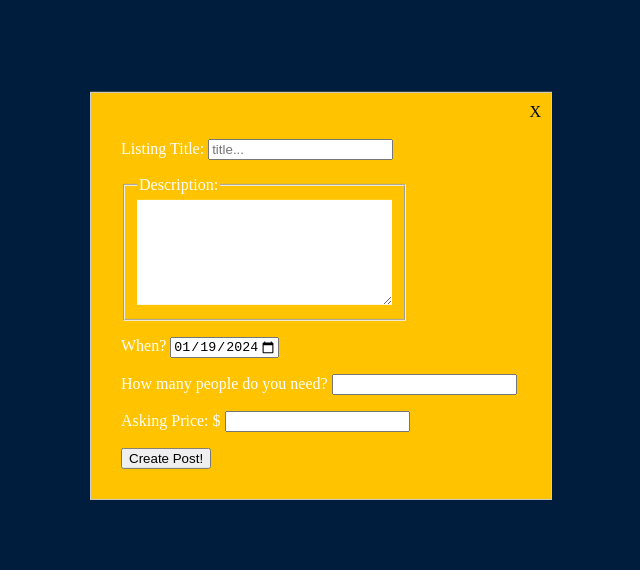
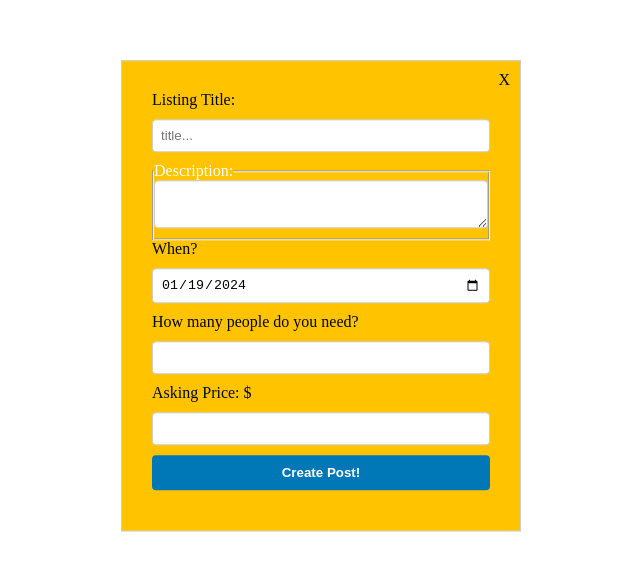
Before and after one commit to dvizcarr/CruzConnect, a website: page rideshare_newpost.html in a window 1280 px wide. Shown: the part 104-674 px from the top of the page, without its empty margins (319-959 px from the left). Drawn offline with Linux system fonts and the light colour scheme.

```diff
--- a/rideshare_newpost.html
+++ b/rideshare_newpost.html
@@ -3,7 +3,7 @@
 <head>
     <meta charset="UTF-8">
     <meta name="viewport" content="width=device-width, initial-scale=1.0">
-    <link rel="stylesheet" href="new_post.css">
+    <link rel="stylesheet" href="rideshare_newpost.css">
     <title>CruzConnect</title>
     <style>
         /* Style for the pop-up container */
```
